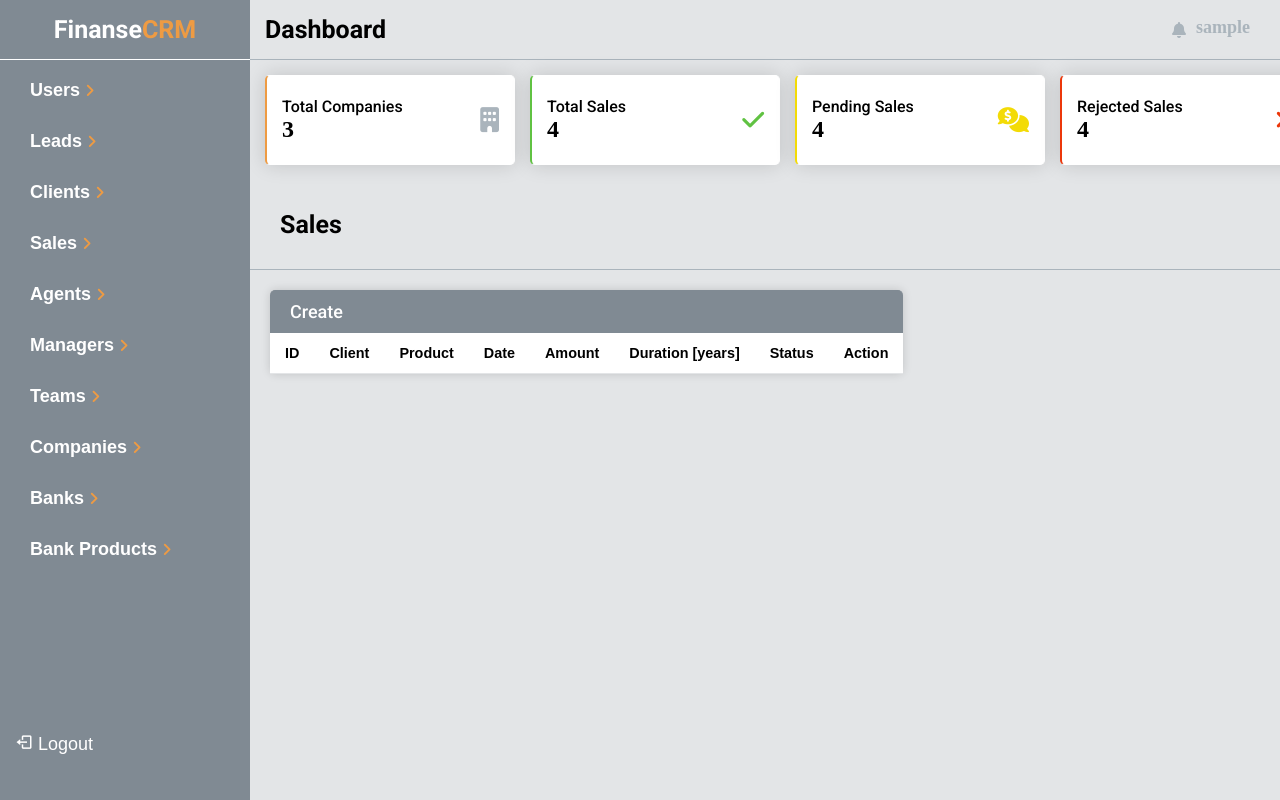
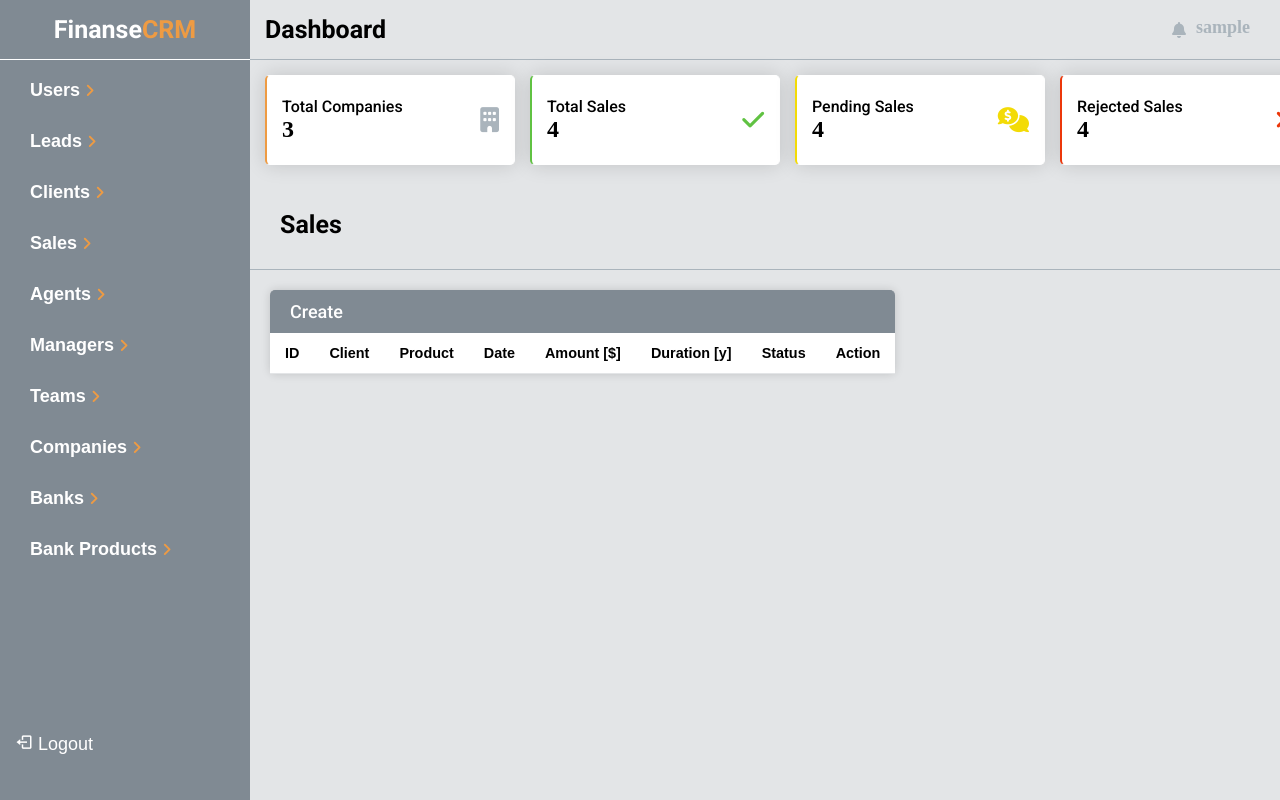
Before and after one commit to nxfive/finanse-crm, a Django app: page /sales/ in a window 1280 px wide; the page is wider, and only the part inside the window is pictured. Run offline with Django 5.2, Linux system fonts and the light colour scheme; the visitor is signed in with stand-in values (Sample User, id 1); data comes from the database, SQL or seed files in the repository; data that the repository does not hold is empty; parts of the project's set-up code (start-up, migrations or seed data) failed here and were passed over.

Commit message:
feat: Add units to Amount and Duration columns

```diff
--- a/templates/sales/sale_list.html
+++ b/templates/sales/sale_list.html
@@ -20,8 +20,8 @@
                         <th>Client</th>
                         <th>Product</th>
                         <th>Date</th>
-                        <th>Amount</th>
-                        <th>Duration [years]</th>
+                        <th>Amount [$]</th>
+                        <th>Duration [y]</th>
                         <th>Status</th>
                         <th>Action</th>
                     </tr>
```
